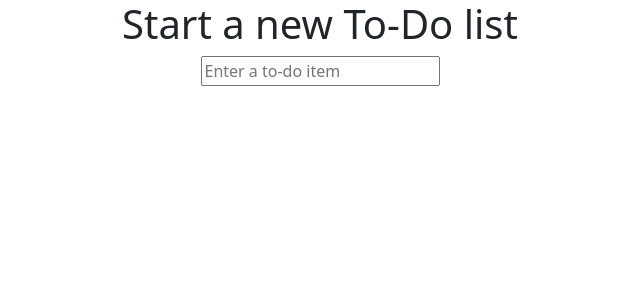
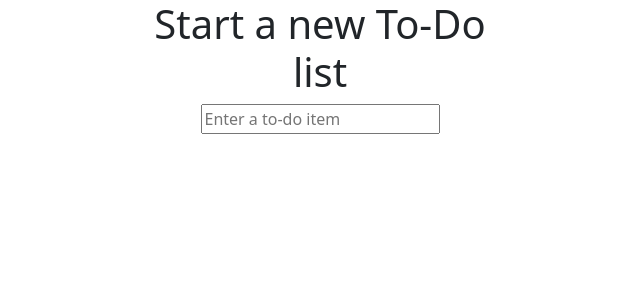
Before and after one commit to AleksandrBorodavkin/superlists, a Django app: page / in a window 1280 px wide. Shown: the top 300 px of the page, without its empty margins (320-960 px from the left). Run offline with Django 3.2, Linux system fonts and the light colour scheme; some libraries are stand-ins or nearby versions.

Commit message:
fix bootstrap grid

```diff
--- a/lists/templates/lists/base.html
+++ b/lists/templates/lists/base.html
@@ -10,7 +10,9 @@
 <div class="container">
 
 	<div class="row">
-	<div class="col-md-4"></div>
+		<div class="col-md-4">
+
+		</div><div class="col-md-4 jumbotron">
 		<div class="text-center">
 			<h1>{% block header_text %}{% endblock %}</h1>
 			<form method="POST"
@@ -21,8 +23,13 @@
 			</form>
 
 		</div>
-		<div class="col-md-4"></div>
+
 		</div>
+
+		<div class="col-md-4">
+
+		</div>
+
 	</div>
 
 	<div class="row">
```
Lines whose indentation alone changed are shown as unchanged.
